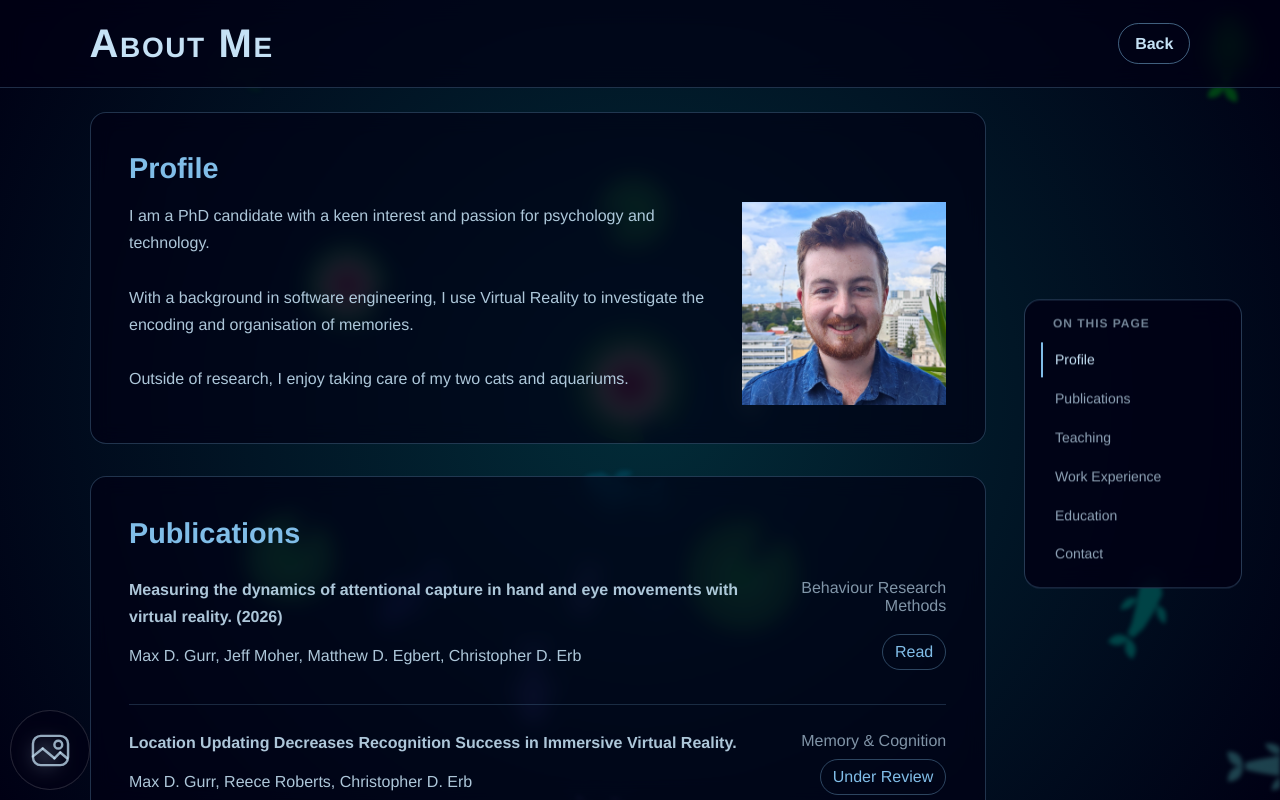
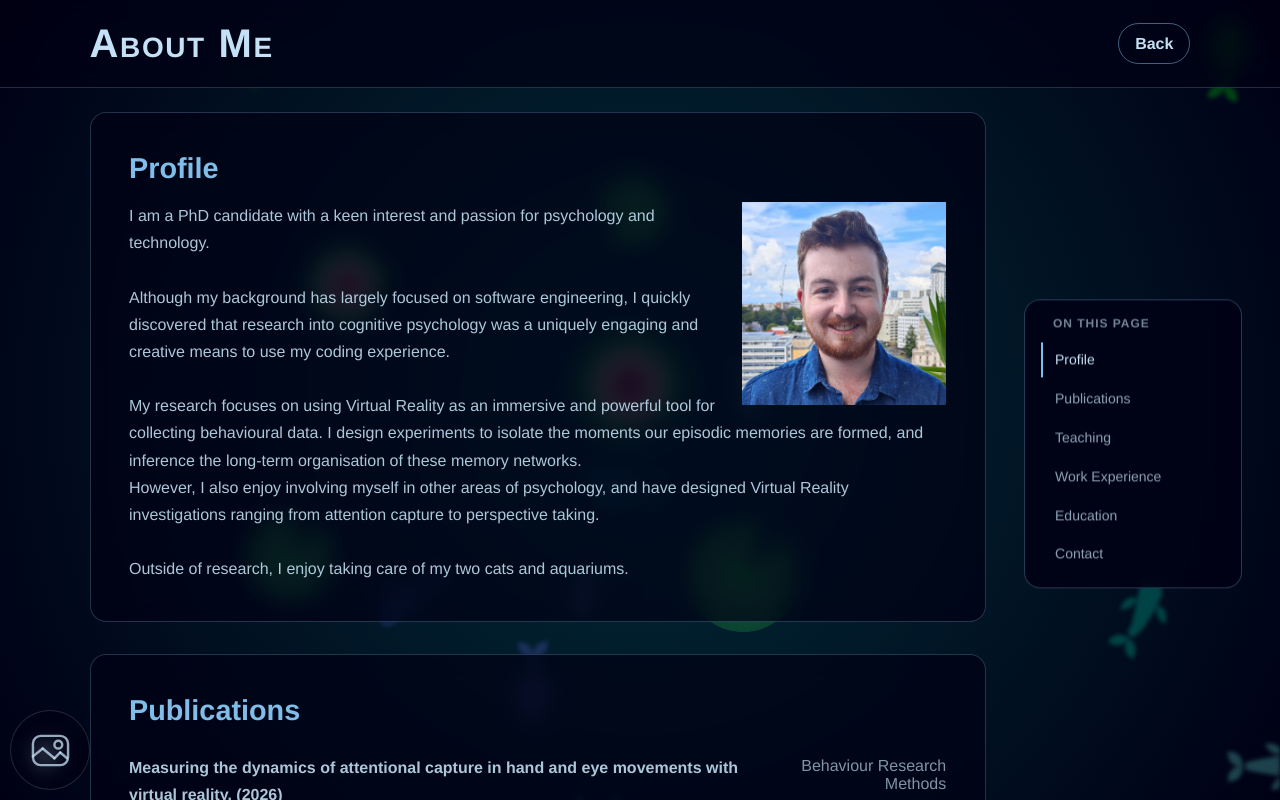
Before and after one commit to max-gurr/max-gurr.github.io, a Vue app: page /#/about in a window 1280 px wide. Built offline with nearby package versions, Linux system fonts and the light colour scheme.

Commit message:
profile description

```diff
--- a/src/components/AboutContent.vue
+++ b/src/components/AboutContent.vue
@@ -3,14 +3,18 @@
     <section id="profile" class="sectioned-content__section" aria-labelledby="profile-title">
       <h2 id="profile-title">Profile</h2>
       <div class="profile__panel">
+        <img class="profile__img" width="500" height="500" src="../assets/pictures/headshot-square.jpg" alt="headshot" />
         <p>
             I am a PhD candidate with a keen interest and passion for psychology and technology.
             <br><br>
-            With a background in software engineering, I use Virtual Reality to investigate the encoding and organisation of memories.
+            Although my background has largely focused on software engineering, I quickly discovered that research into cognitive psychology was a uniquely engaging and creative means to use my coding experience.
+            <br><br>My research focuses on using Virtual Reality as an immersive and powerful tool for collecting behavioural data.
+            I design experiments to isolate the moments our episodic memories are formed, and inference the long-term organisation of these memory networks.
+
+            <br>However, I also enjoy involving myself in other areas of psychology, and have designed Virtual Reality investigations ranging from attention capture to perspective taking.
             <br><br>
             Outside of research, I enjoy taking care of my two cats and aquariums.
         </p>
-        <img class="profile__img" width="500" height="500" src="../assets/pictures/headshot-square.jpg" alt="headshot" />
     </div>
     </section>
 
@@ -170,10 +174,7 @@ export default {
 <style lang="scss">
 .profile {
     &__panel {
-        display: flex;
         min-height: 6rem;
-        flex-direction: row;
-        justify-content: center;
         gap: 0.5rem;
     }
 
@@ -181,7 +182,8 @@ export default {
         max-width: 25%;
         width: auto;
         height: auto;
-        align-self: flex-start;
+        margin: 0px 0px 10px 10px;
+        float: right;
     }
 }
 
@@ -458,6 +460,7 @@ export default {
 @media (max-width: 560px) {
   .profile {
     &__panel {
+        display: flex;
         flex-direction: column;
     }
 
```
